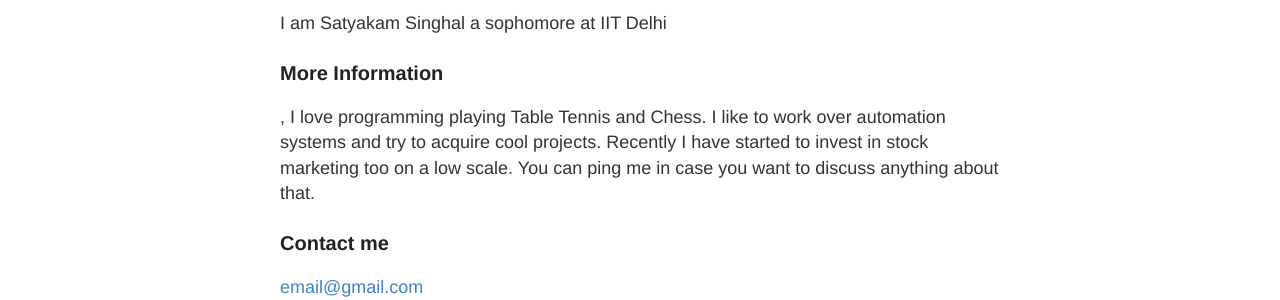
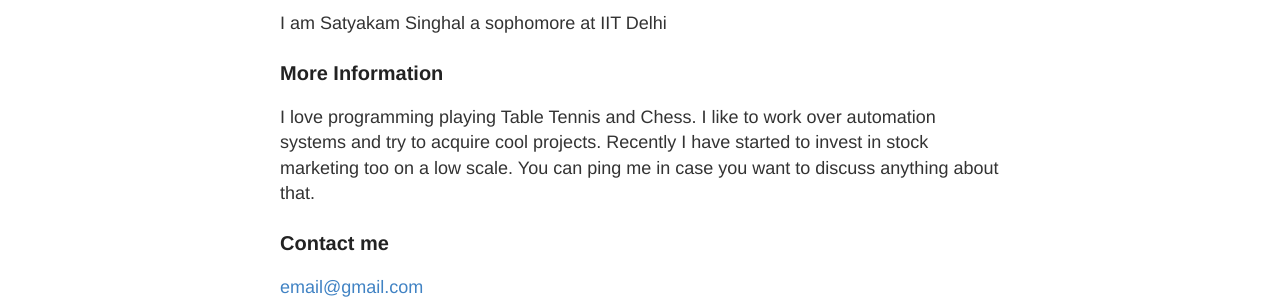
Before and after one commit to satyakam7/satyakam7.github.io, a Jekyll site: the page built from about.md, in a window 1280 px wide. Shown: the part 216-516 px from the top of the page. Built offline with Jekyll 4.4.1, drawn with Linux system fonts in a browser that asks for light colours.

Commit message:
Update about.md

```diff
--- a/about.md
+++ b/about.md
@@ -6,7 +6,7 @@
 
 I am Satyakam Singhal a sophomore at IIT Delhi
 ### More Information
-, I love programming playing Table Tennis and Chess. I like to work over automation systems and try to acquire cool projects. Recently I have started to invest in stock marketing too on a low scale. You can ping me in case you want to discuss anything about that.
+I love programming playing Table Tennis and Chess. I like to work over automation systems and try to acquire cool projects. Recently I have started to invest in stock marketing too on a low scale. You can ping me in case you want to discuss anything about that.
 
 
 ### Contact me
```
